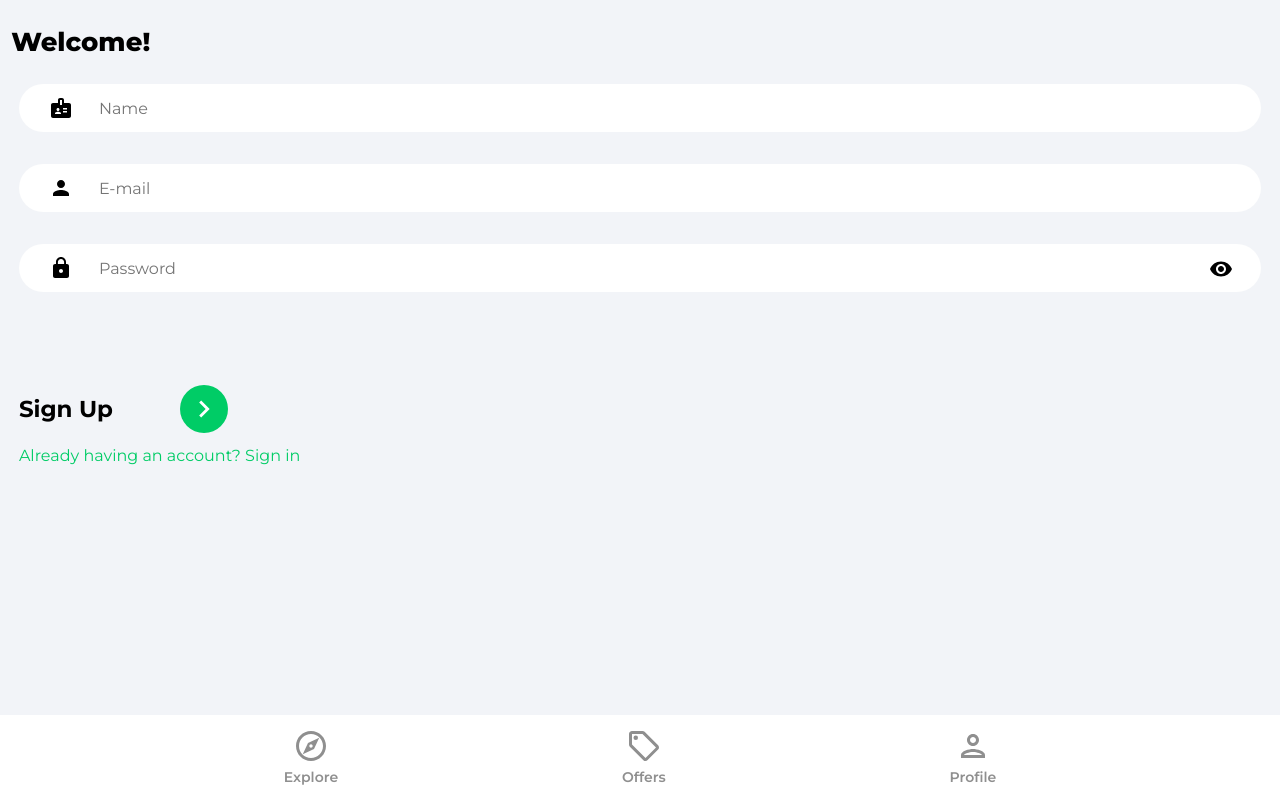
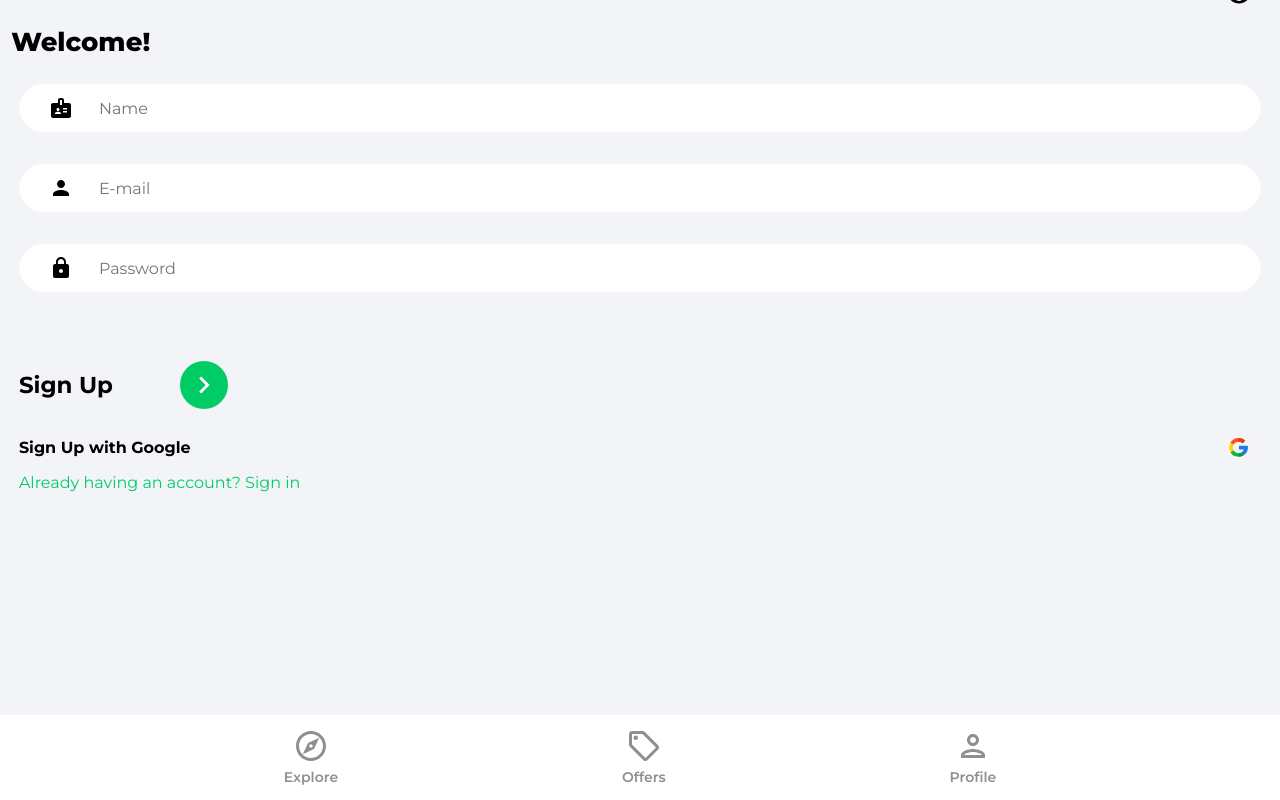
Before and after one commit to anamarialoga/house-marketplace-app, a React (Create React App) app: page /signup in a window 1280 px wide. Built offline with nearby package versions, Linux system fonts and the light colour scheme.

Commit message:
handled google authentication

```diff
--- a/package.json
+++ b/package.json
@@ -7,6 +7,7 @@
     "@testing-library/react": "^12.1.3",
     "@testing-library/user-event": "^13.5.0",
     "firebase": "^9.0.0",
+    "oauth": "^0.9.15",
     "react": "^17.0.2",
     "react-dom": "^17.0.2",
     "react-router-dom": "^6.2.1",
--- /dev/null
+++ b/src/components/OAuth.jsx
@@ -0,0 +1,71 @@
+import React from "react";
+import { getAuth, signInWithPopup, GoogleAuthProvider } from "firebase/auth";
+import {doc, setDoc, getDoc, serverTimestamp} from 'firebase/firestore'
+import {db} from '../firebase.config'
+import { toast } from "react-toastify";
+import googleIcon from '../assets/svg/googleIcon.svg'
+import { useLocation, useNavigate } from "react-router-dom";
+
+export const OAuth = () => {
+    const navigate = useNavigate();
+    const location = useLocation();
+
+    const onGoogleClickUp = async (e)=>{
+        e.preventDefault();
+        try{
+            const auth = getAuth();
+            const provider = new GoogleAuthProvider();
+            const result = await signInWithPopup(auth, provider);
+            const user = result.user;
+
+            //verify if the user already exists in DB
+            const docRef = doc(db, 'users', user.uid);
+            const docSnap = await getDoc(docRef);
+            //if the user doesn't exist, create the user
+            if(!docSnap.exists()){
+                await setDoc(doc(db, 'users', user.uid), {
+                    name: user.displayName,
+                    email: user.email,
+                    timestamp: serverTimestamp()
+                })
+            }else {
+                toast.error('User already exists!');
+            }
+            toast.success('Registered with success!')
+            navigate('/');
+        } catch(error){
+            toast.error('Could not authorize with Google!');
+        }
+    };
+
+    const onGoogleClickIn = async (e)=>{
+        e.preventDefault();
+        try{
+            const auth = getAuth();
+            const provider = new GoogleAuthProvider();
+            const result = await signInWithPopup(auth, provider);
+            const user = result.user;
+
+            //verify if the user already exists in DB
+            const docRef = doc(db, 'users', user.uid);
+            const docSnap = await getDoc(docRef);
+            //if the user doesn't exist, create the user
+            if(docSnap.exists()){
+                navigate('/');
+            }else {
+                toast.error('User is not registered!');
+            }
+        } catch(error){
+            toast.error('Could not authorize with Google!');
+        }
+    };
+
+
+    return (
+        <div className="signInAuthBar">
+            <p className="signInAuthText">Sign {location.pathname==='/signup' ? 'Up':'In'} with Google</p>
+            <button className="signInAuthButton" onClick={location.pathname==='/signup'? onGoogleClickUp : onGoogleClickIn}>
+                <img className="socialIconImg" src={googleIcon} alt='google'/>
+            </button>
+        </div>);
+}
--- a/src/index.css
+++ b/src/index.css
@@ -95,7 +95,6 @@ button {
   margin-right: 0.5cm;
 }
 
-
 .pageContainer,
 .offers,
 .profile,
@@ -104,6 +103,7 @@ button {
 .explore {
   margin: 1rem;
 }
+
 @media (min-width: 1024px) {
   .pageContainer,
   .offers,
@@ -206,8 +206,10 @@ button {
   background: url('./assets/svg/personIcon.svg') #ffffff 2.5% center no-repeat;
 }
 
-.passwordInputDiv {
-  position: relative;
+.passwordInputDiv,
+.emailInputDiv {
+  margin-left: 0.5cm;
+  margin-right: 0.5cm;
 }
 
 .passwordInput {
@@ -232,9 +234,25 @@ button {
   text-align: right;
 }
 
-.signInBar,
+.signInBar{
+  margin-top: 3rem;
+  display: flex;
+  justify-content: space-between;
+  align-items: center;
+  position: inherit;
+}
+
+.signInAuthBar{
+  display: flex;
+  justify-content: space-between;
+  align-items: center;
+  position: inherit;
+  margin-right: 0.25cm;
+}
+
+.resetPassBar,
 .signUpBar {
-  margin-top: 3rem;
+  margin-top: 1.5rem;
   display: flex;
   justify-content: space-between;
   align-items: center;
@@ -243,13 +261,16 @@ button {
 
 .signInButton,
 .signUpButton,
+.resetPassButton,
 .signInText,
-.signUpText {
+.signUpText,
+.resetPassText {
   cursor: pointer;
 }
 @media (min-width: 1024px) {
   .signInBar,
-  .signUpBar {
+  .signUpBar,
+  .resetPassBar {
     justify-content: start;
   }
 }
@@ -258,8 +279,22 @@ button {
 .signUpText {
   margin-left: 0.5cm;
   margin-right: 0.5cm;
-  font-size: 1.5rem;
-  font-weight: 700;
+  font-size: 23px;
+  font-weight: 650;
+}
+
+.signInAuthText {
+  margin-left: 0.5cm;
+  margin-right: 0.5cm;
+  font-size: 16px;
+  font-weight: 650;
+}
+
+.resetPassText{
+  margin-left: 0cm;
+  margin-right: 0cm;
+  font-size: 21px;
+  font-weight: 650;
 }
 
 .signInButton,
@@ -273,36 +308,40 @@ button {
   border-radius: 50%;
   margin-right: 0.5cm;
 }
+
+.signInAuthButton{
+  display: flex;
+  justify-content: center;
+  align-items: center;
+  width: 0.7cm;
+  height: 0.7cm;
+  background-color: whitesmoke;
+  border-radius: 50%;
+  margin-right: 0.5cm;
+}
+
+.resetPassButton {
+  display: flex;
+  justify-content: center;
+  align-items: center;
+  width: 3rem;
+  height: 3rem;
+  background-color: #00cc66;
+  border-radius: 50%;
+  margin-right: 0.05cm;
+}
+
 @media (min-width: 1024px) {
   .signInButton,
-  .signUpButton {
+  .signUpButton,
+  .resetPassButton {
     margin-left: 3rem;
   }
 }
 
-.socialLogin {
-  margin-top: 4rem;
-  display: flex;
-  flex-direction: column;
-  align-items: center;
-}
-
-.socialIconDiv {
-  cursor: pointer;
-  display: flex;
-  justify-content: center;
-  align-items: center;
-  padding: 0.75rem;
-  margin: 1.5rem;
-  width: 3rem;
-  height: 3rem;
-  background-color: #ffffff;
-  border-radius: 50%;
-  box-shadow: 0 4px 8px 0 rgba(0, 0, 0, 0.1);
-}
-
 .socialIconImg {
-  width: 100%;
+  width: 0.5cm;
+  height: 0.5cm;
 }
 
 .registerLink {
@@ -683,7 +722,7 @@ button {
   margin: 0.3rem 0;
   font-size: 15px;
   font-weight: 500;
-  width: max-content;
+  width: 100%;
 }
 
 
--- a/src/pages/ForgotPassword.jsx
+++ b/src/pages/ForgotPassword.jsx
@@ -1,5 +1,53 @@
-import React from "react"
+import React, { useState } from "react"
+import { getAuth, sendPasswordResetEmail } from "firebase/auth"
+import {toast} from 'react-toastify'
+import {ReactComponent as ArrowRightIcon} from '../assets/svg/keyboardArrowRightIcon.svg'
+import { Link } from "react-router-dom"
 
 export const ForgotPassword  = () => {
-    return (<h1>ForgotPassword</h1>)
+    const [email, setEmail] = useState('');
+    const onChange = (e) =>{
+        setEmail(e.target.value);
+        console.log(email);
+    }
+
+
+    const onSubmit = async (e) =>{
+        e.preventDefault();
+        try{
+            const auth = getAuth();
+            await sendPasswordResetEmail (auth, email);
+            toast.success ('A reset password link was sent via E-mail!');
+        } catch (error) {
+            toast.error('Could not send the reset passwork link!');
+        }
+    }
+
+    return (
+        <div className="pageContainer">
+            <header>
+                <p className="pageHeader" style={{marginLeft: '0cm'}}>Forgot Password</p>
+            </header>
+            <main>
+                <form>
+                <div  style={{marginRight: '0.09cm', marginLeft: '0.09cm'}}>
+                <input  type={'email'} id='email' value={email} className='emailInput' placeholder="E-mail" onChange={onChange}/>
+                </div>
+                    <div className="resetPassBar" >
+                        <p className="resetPassText" >
+                            Send Reset Link
+                        </p>
+                        <button onClick={onSubmit} className="resetPassButton">
+                        <ArrowRightIcon fill='#ffffff' width='34px' height='34px'/>
+                    </button>
+                    </div>
+                </form>
+                <div >
+                    <Link to='/signin' style={{color:  '#00cc66', fontSize: '16px'}}>
+                        Did you reset? Sign in
+                    </Link>
+                </div>
+            </main>
+        </div>
+    )
 }
--- a/src/pages/SignUp.jsx
+++ b/src/pages/SignUp.jsx
@@ -6,6 +6,7 @@ import { getAuth, createUserWithEmailAndPassword, updateProfile } from "firebase
 import {db} from '../firebase.config.js';
 import { doc, setDoc, serverTimestamp } from "firebase/firestore";
 import { toast } from "react-toastify";
+import { OAuth } from "../components/OAuth";
 
 export const SignUp = () => {
     const [showPass, setShowPass] = useState(false);
@@ -49,7 +50,7 @@ export const SignUp = () => {
             await setDoc(doc(db, 'users', user.uid), formDataCopy)
 
             console.log(userCredential.user.displayName, " registered");
-
+            toast.success("Registered with success!")
             navigate('/');
         }catch(error){
             toast.error('Something went wrong!');
@@ -65,23 +66,24 @@ export const SignUp = () => {
                 </p>
             </header>
             <form >
-                <div  style={{marginRight: '0.5cm', marginLeft: '0.5cm'}}>
+                <div  className="emailInputDiv">
                 <input  type={'text'} id='name' value={formData.name} className='nameInput' placeholder="Name" onChange={handleObjState}/>
                 <input  type={'email'} id='email' value={formData.email} className='emailInput' placeholder="E-mail" onChange={handleObjState}/>
                 </div>
-                <div className="passwordInputDiv" style={{marginRight: '0.5cm', marginLeft:'0.5cm'}}>
+                <div className="passwordInputDiv">
                     <input type={'password'} id='password' value={formData.password} className='passwordInput' placeholder="Password" onChange={handleObjState}/>
                     <img src = {visibilityIcon} alt="visibility" className="showPassword" onClick={()=>setShowPass(!showPass)}/>
                 </div>
                 <div className="signUpBar">
-                    <p className="signUpText" style={{fontSize: '23px', fontWeight: '650'}}>Sign Up</p>
+                    <p className="signUpText">Sign Up</p>
                     <button onClick = {onSubmit} className="signUpButton">
                         <ArrowRightIcon fill='#ffffff' width='34px' height='34px'/>
                     </button>
                 </div>
+                <OAuth />
             </form>
             <div style={{marginLeft: '0.5cm'}}>
-                <Link to='/SignIn' style={{color:  '#00cc66', fontSize: '16px'}}>
+                <Link to='/signin' style={{color:  '#00cc66', fontSize: '16px'}}>
                     Already having an account? Sign in
                 </Link>
             </div>
```
Also changed, not shown: src/pages/SignIn.jsx (+13 -9 lines), 1 other file (tests, documents, lock files or other folders).
